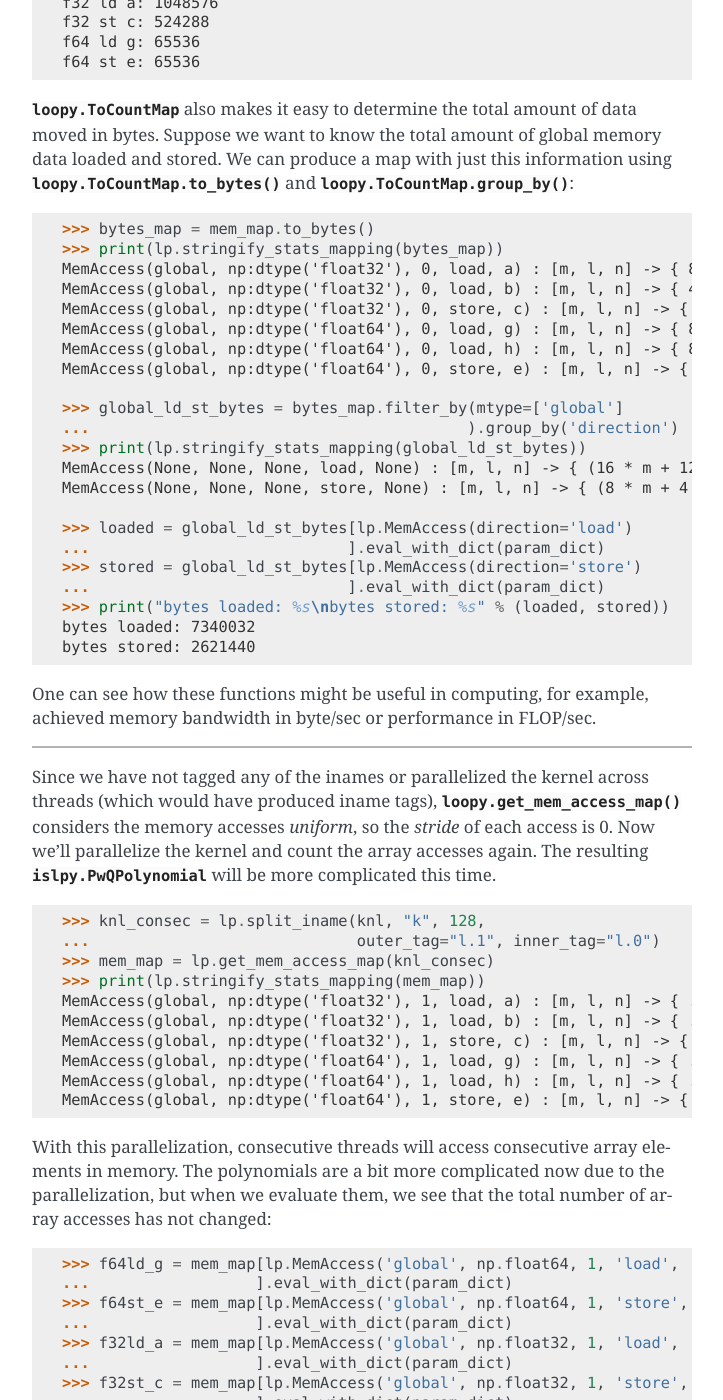
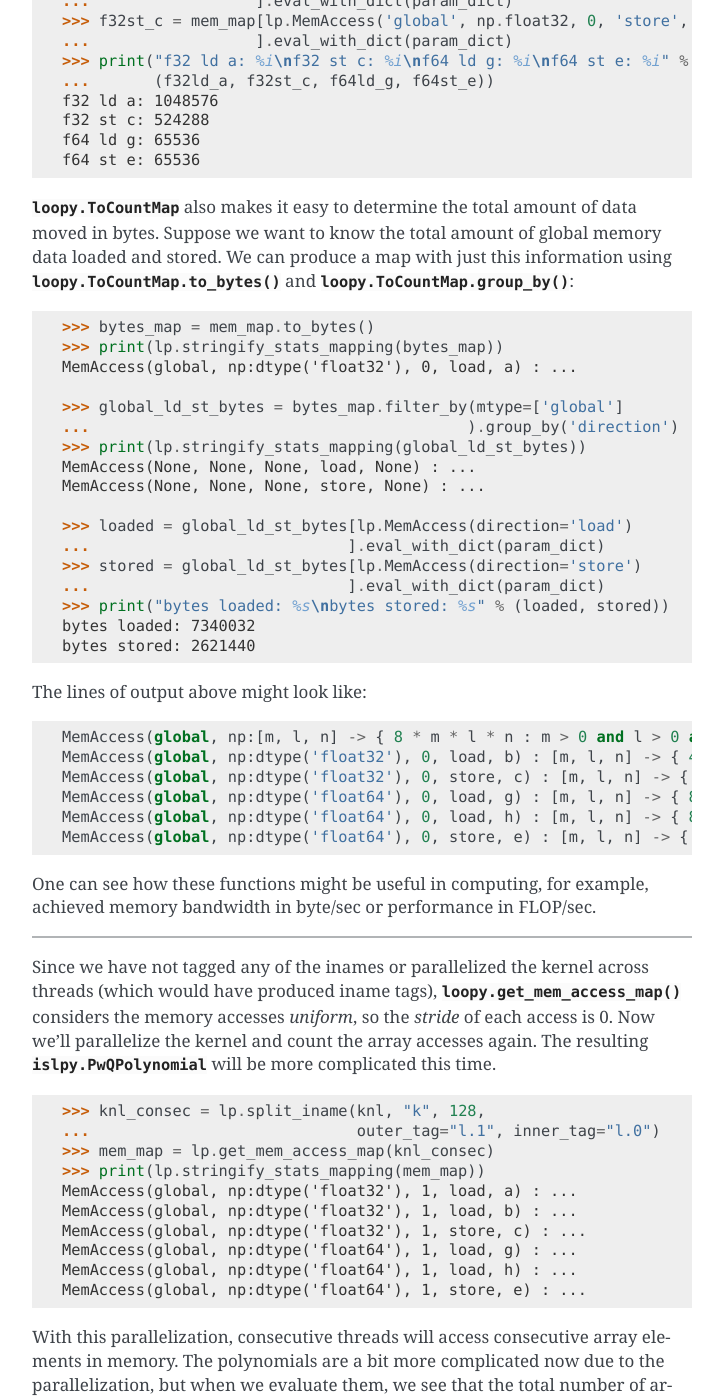
Before and after one commit to inducer/loopy, a Sphinx documentation site: the page built from doc/tutorial.rst, in a window 1280 px wide and 1400 px high, scrolled down 32034 px. Shown: the whole window, without its empty margins (388-1111 px from the left). Built offline with Sphinx 7.4.7, drawn with Linux system fonts in a browser that asks for light colours; some of the changed text lies outside the part shown.

Commit message:
Switch doctests to run on Py3

```diff
--- a/doc/tutorial.rst
+++ b/doc/tutorial.rst
@@ -1158,7 +1158,7 @@ this, :mod:`loopy` will complain that global barrier needs to be inserted:
    >>> cgr = lp.generate_code_v2(knl)
    Traceback (most recent call last):
    ...
-   MissingBarrierError: Dependency 'rotate depends on maketmp' (for variable 'arr') requires synchronization by a global barrier (add a 'no_sync_with' instruction option to state that no synchronization is needed)
+   loopy.diagnostic.MissingBarrierError: Dependency 'rotate depends on maketmp' (for variable 'arr') requires synchronization by a global barrier (add a 'no_sync_with' instruction option to state that no synchronization is needed)
 
 The syntax for a inserting a global barrier instruction is
 ``... gbarrier``. :mod:`loopy` also supports manually inserting local
@@ -1546,20 +1546,18 @@ containing different types of data:
     >>> knl = lp.add_and_infer_dtypes(knl,
     ...     dict(a=np.float32, b=np.float32, g=np.float64, h=np.float64))
 
-Note that loopy will infer the data types for arrays c and e from the
+Note that loopy will infer the data types for arrays ``c`` and ``e`` from the
 information provided. Now we will count the operations:
 
 .. doctest::
 
     >>> op_map = lp.get_op_map(knl)
     >>> print(lp.stringify_stats_mapping(op_map))
-    Op(np:dtype('float32'), add) : [m, l, n] -> { m * l * n : m > 0 and l > 0 and n > 0 }
-    Op(np:dtype('float32'), div) : [m, l, n] -> { m * l * n : m > 0 and l > 0 and n > 0 }
-    Op(np:dtype('float32'), mul) : [m, l, n] -> { m * l * n : m > 0 and l > 0 and n > 0 }
-    Op(np:dtype('float64'), add) : [m, l, n] -> { m * n : m > 0 and l > 0 and n > 0 }
-    Op(np:dtype('float64'), mul) : [m, l, n] -> { m * n : m > 0 and l > 0 and n > 0 }
-    Op(np:dtype('int32'), add) : [m, l, n] -> { m * n : m > 0 and l > 0 and n > 0 }
-    <BLANKLINE>
+    Op(np:dtype('float32'), add) : ...
+
+Each line of output will look roughly like::
+
+    Op(np:dtype('float32'), add) : [l, m, n] -> { l * m * n : l > 0 and m > 0 and n > 0 }
 
 :func:`loopy.get_op_map` returns a :class:`loopy.ToCountMap` of **{**
 :class:`loopy.Op` **:** :class:`islpy.PwQPolynomial` **}**. A
@@ -1616,15 +1614,18 @@ together into keys containing only the specified fields:
 
     >>> op_map_dtype = op_map.group_by('dtype')
     >>> print(lp.stringify_stats_mapping(op_map_dtype))
-    Op(np:dtype('float32'), None) : [m, l, n] -> { 3 * m * l * n : m > 0 and l > 0 and n > 0 }
-    Op(np:dtype('float64'), None) : [m, l, n] -> { 2 * m * n : m > 0 and l > 0 and n > 0 }
-    Op(np:dtype('int32'), None) : [m, l, n] -> { m * n : m > 0 and l > 0 and n > 0 }
+    Op(np:dtype('float32'), None) : ...
     <BLANKLINE>
     >>> f32op_count = op_map_dtype[lp.Op(dtype=np.float32)
     ...                           ].eval_with_dict(param_dict)
     >>> print(f32op_count)
     1572864
 
+The lines of output above might look like::
+
+    Op(np:dtype('float32'), None) : [m, l, n] -> { 3 * m * l * n : m > 0 and l > 0 and n > 0 }
+    Op(np:dtype('float64'), None) : [m, l, n] -> { 2 * m * n : m > 0 and l > 0 and n > 0 }
+
 See the reference page for :class:`loopy.ToCountMap` and :class:`loopy.Op` for
 more information on these functions.
 
@@ -1639,13 +1640,15 @@ we'll continue using the kernel from the previous example:
 
     >>> mem_map = lp.get_mem_access_map(knl)
     >>> print(lp.stringify_stats_mapping(mem_map))
+    MemAccess(global, np:dtype('float32'), 0, load, a) : ...
+    <BLANKLINE>
+
+Each line of output will look roughly like::
+
+
     MemAccess(global, np:dtype('float32'), 0, load, a) : [m, l, n] -> { 2 * m * l * n : m > 0 and l > 0 and n > 0 }
     MemAccess(global, np:dtype('float32'), 0, load, b) : [m, l, n] -> { m * l * n : m > 0 and l > 0 and n > 0 }
     MemAccess(global, np:dtype('float32'), 0, store, c) : [m, l, n] -> { m * l * n : m > 0 and l > 0 and n > 0 }
-    MemAccess(global, np:dtype('float64'), 0, load, g) : [m, l, n] -> { m * n : m > 0 and l > 0 and n > 0 }
-    MemAccess(global, np:dtype('float64'), 0, load, h) : [m, l, n] -> { m * n : m > 0 and l > 0 and n > 0 }
-    MemAccess(global, np:dtype('float64'), 0, store, e) : [m, l, n] -> { m * n : m > 0 and l > 0 and n > 0 }
-    <BLANKLINE>
 
 :func:`loopy.get_mem_access_map` returns a :class:`loopy.ToCountMap` of **{**
 :class:`loopy.MemAccess` **:** :class:`islpy.PwQPolynomial` **}**.
@@ -1694,18 +1697,13 @@ using :func:`loopy.ToCountMap.to_bytes` and :func:`loopy.ToCountMap.group_by`:
 
     >>> bytes_map = mem_map.to_bytes()
     >>> print(lp.stringify_stats_mapping(bytes_map))
-    MemAccess(global, np:dtype('float32'), 0, load, a) : [m, l, n] -> { 8 * m * l * n : m > 0 and l > 0 and n > 0 }
-    MemAccess(global, np:dtype('float32'), 0, load, b) : [m, l, n] -> { 4 * m * l * n : m > 0 and l > 0 and n > 0 }
-    MemAccess(global, np:dtype('float32'), 0, store, c) : [m, l, n] -> { 4 * m * l * n : m > 0 and l > 0 and n > 0 }
-    MemAccess(global, np:dtype('float64'), 0, load, g) : [m, l, n] -> { 8 * m * n : m > 0 and l > 0 and n > 0 }
-    MemAccess(global, np:dtype('float64'), 0, load, h) : [m, l, n] -> { 8 * m * n : m > 0 and l > 0 and n > 0 }
-    MemAccess(global, np:dtype('float64'), 0, store, e) : [m, l, n] -> { 8 * m * n : m > 0 and l > 0 and n > 0 }
+    MemAccess(global, np:dtype('float32'), 0, load, a) : ...
     <BLANKLINE>
     >>> global_ld_st_bytes = bytes_map.filter_by(mtype=['global']
     ...                                         ).group_by('direction')
     >>> print(lp.stringify_stats_mapping(global_ld_st_bytes))
-    MemAccess(None, None, None, load, None) : [m, l, n] -> { (16 * m + 12 * m * l) * n : m > 0 and l > 0 and n > 0 }
-    MemAccess(None, None, None, store, None) : [m, l, n] -> { (8 * m + 4 * m * l) * n : m > 0 and l > 0 and n > 0 }
+    MemAccess(None, None, None, load, None) : ...
+    MemAccess(None, None, None, store, None) : ...
     <BLANKLINE>
     >>> loaded = global_ld_st_bytes[lp.MemAccess(direction='load')
     ...                            ].eval_with_dict(param_dict)
@@ -1715,6 +1713,15 @@ using :func:`loopy.ToCountMap.to_bytes` and :func:`loopy.ToCountMap.group_by`:
     bytes loaded: 7340032
     bytes stored: 2621440
 
+The lines of output above might look like::
+
+    MemAccess(global, np:[m, l, n] -> { 8 * m * l * n : m > 0 and l > 0 and n > 0 }
+    MemAccess(global, np:dtype('float32'), 0, load, b) : [m, l, n] -> { 4 * m * l * n : m > 0 and l > 0 and n > 0 }
+    MemAccess(global, np:dtype('float32'), 0, store, c) : [m, l, n] -> { 4 * m * l * n : m > 0 and l > 0 and n > 0 }
+    MemAccess(global, np:dtype('float64'), 0, load, g) : [m, l, n] -> { 8 * m * n : m > 0 and l > 0 and n > 0 }
+    MemAccess(global, np:dtype('float64'), 0, load, h) : [m, l, n] -> { 8 * m * n : m > 0 and l > 0 and n > 0 }
+    MemAccess(global, np:dtype('float64'), 0, store, e) : [m, l, n] -> { 8 * m * n : m > 0 and l > 0 and n > 0 }
+
 One can see how these functions might be useful in computing, for example,
 achieved memory bandwidth in byte/sec or performance in FLOP/sec.
 
@@ -1732,12 +1739,12 @@ resulting :class:`islpy.PwQPolynomial` will be more complicated this time.
     ...                             outer_tag="l.1", inner_tag="l.0")
     >>> mem_map = lp.get_mem_access_map(knl_consec)
     >>> print(lp.stringify_stats_mapping(mem_map))
-    MemAccess(global, np:dtype('float32'), 1, load, a) : [m, l, n] -> { ... }
-    MemAccess(global, np:dtype('float32'), 1, load, b) : [m, l, n] -> { ... }
-    MemAccess(global, np:dtype('float32'), 1, store, c) : [m, l, n] -> { ... }
-    MemAccess(global, np:dtype('float64'), 1, load, g) : [m, l, n] -> { ... }
-    MemAccess(global, np:dtype('float64'), 1, load, h) : [m, l, n] -> { ... }
-    MemAccess(global, np:dtype('float64'), 1, store, e) : [m, l, n] -> { ... }
+    MemAccess(global, np:dtype('float32'), 1, load, a) : ...
+    MemAccess(global, np:dtype('float32'), 1, load, b) : ...
+    MemAccess(global, np:dtype('float32'), 1, store, c) : ...
+    MemAccess(global, np:dtype('float64'), 1, load, g) : ...
+    MemAccess(global, np:dtype('float64'), 1, load, h) : ...
+    MemAccess(global, np:dtype('float64'), 1, store, e) : ...
     <BLANKLINE>
 
 With this parallelization, consecutive threads will access consecutive array
@@ -1773,12 +1780,12 @@ switch the inner and outer tags in our parallelization of the kernel:
     ...                                outer_tag="l.0", inner_tag="l.1")
     >>> mem_map = lp.get_mem_access_map(knl_nonconsec)
     >>> print(lp.stringify_stats_mapping(mem_map))
-    MemAccess(global, np:dtype('float32'), 128, load, a) : [m, l, n] -> { ... }
-    MemAccess(global, np:dtype('float32'), 128, load, b) : [m, l, n] -> { ... }
-    MemAccess(global, np:dtype('float32'), 128, store, c) : [m, l, n] -> { ... }
-    MemAccess(global, np:dtype('float64'), 128, load, g) : [m, l, n] -> { ... }
-    MemAccess(global, np:dtype('float64'), 128, load, h) : [m, l, n] -> { ... }
-    MemAccess(global, np:dtype('float64'), 128, store, e) : [m, l, n] -> { ... }
+    MemAccess(global, np:dtype('float32'), 128, load, a) : ...
+    MemAccess(global, np:dtype('float32'), 128, load, b) : ...
+    MemAccess(global, np:dtype('float32'), 128, store, c) : ...
+    MemAccess(global, np:dtype('float64'), 128, load, g) : ...
+    MemAccess(global, np:dtype('float64'), 128, load, h) : ...
+    MemAccess(global, np:dtype('float64'), 128, store, e) : ...
     <BLANKLINE>
 
 With this parallelization, consecutive threads will access *nonconsecutive*
```
Also changed, not shown: other parts of doc/tutorial.rst (+3 -3 lines), .gitlab-ci.yml.
